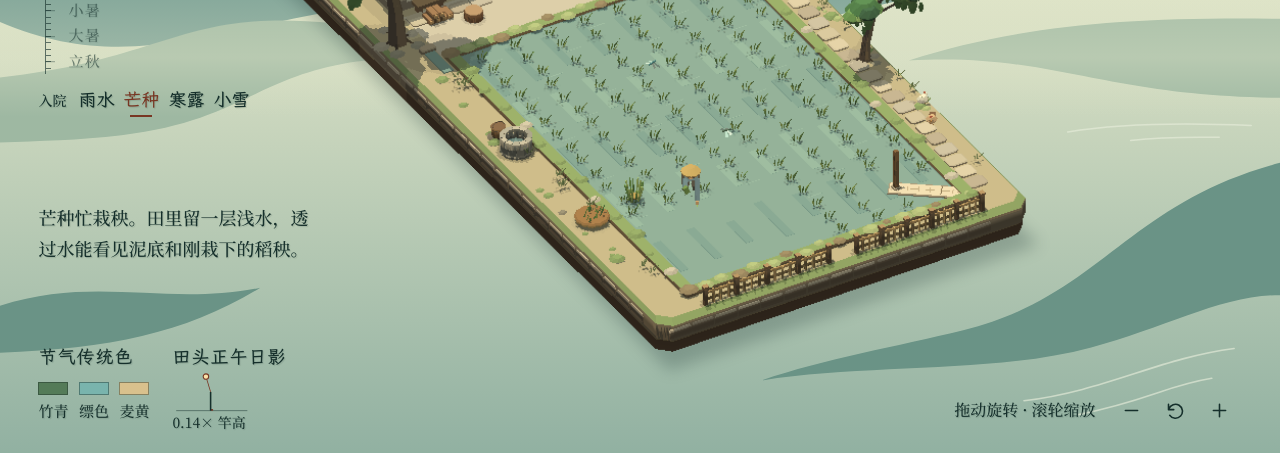
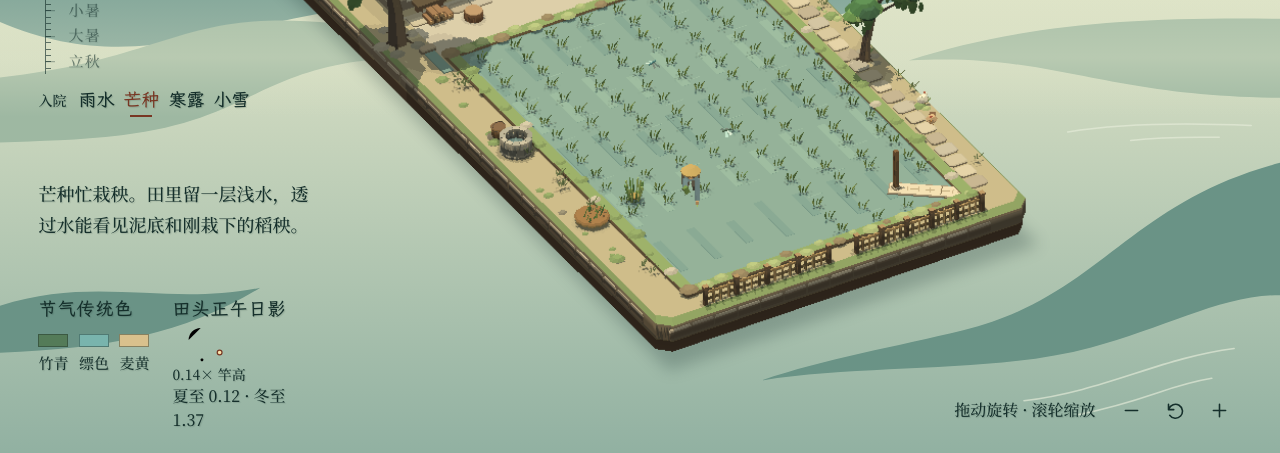
Before and after one commit to 3612455144/yi-yuan-zhi-shi, a plain HTML site: page index.html in a window 1280 px wide. Shown: the part 347-800 px from the top of the page. Drawn offline with Linux system fonts and the light colour scheme.

Commit message:
sundial: enlarge figure, add reference ticks

```diff
--- a/index.html
+++ b/index.html
@@ -72,14 +72,16 @@
         </section>
         <figure class="sundial" id="sundial">
           <figcaption>田头正午日影</figcaption>
-          <svg class="sun-diagram" viewBox="-15 10 95 55" aria-hidden="true">
-            <path d="M-12 62H79" class="dial-axis"/>
-            <rect x="32" y="60" height="2" class="shadow"/>
-            <path d="M32 62V38" class="gnomon"/>
-            <rect y="-.5" height="1" class="sun-ray"/>
-            <circle cx="4" cy="4" r="3.5" class="sun"/>
+          <svg class="sun-diagram" viewBox="8 12 60 50" aria-hidden="true">
+            <path class="sq-arc" d="M12 33A14 14 0 0 1 26 19"/>
+            <circle class="sun" cx="26" cy="33" r="2.8"/>
+            <path class="sq-ground" d="M17 56H66"/>
+            <path class="sq-gnomon" d="M26 56V33"/>
+            <rect class="sq-shadow" x="26" y="54.4" height="3.2" rx="1" width="3"/>
+            <path class="sq-ref" d="M30.8 52V60M49 49.5V62M57.5 52V60"/>
           </svg>
-          <span id="shadow-ratio" aria-hidden="true"></span>
+          <span id="shadow-ratio"><b>0.14</b><span>× 竿高</span></span>
+          <span class="sundial-extremes">夏至 0.12 · 冬至 1.37</span>
         </figure>
       </div>
     </aside>
```
